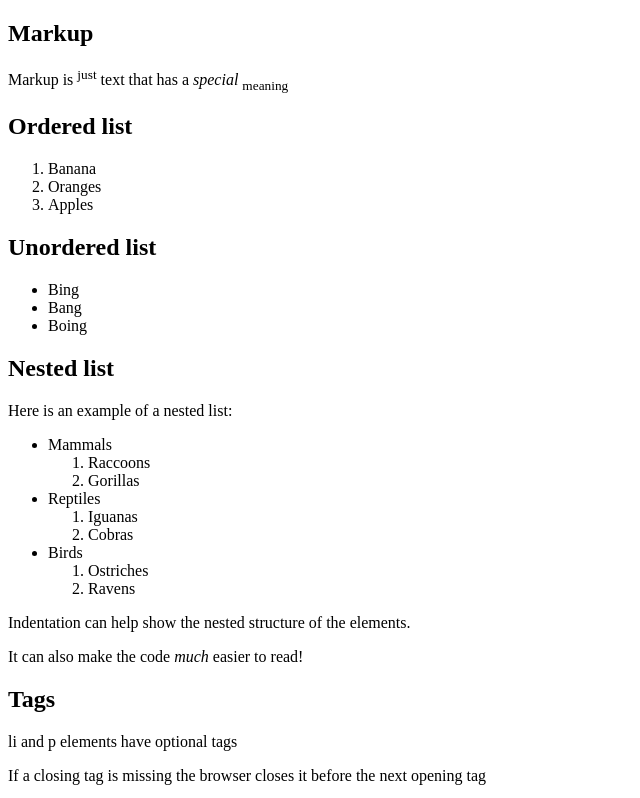
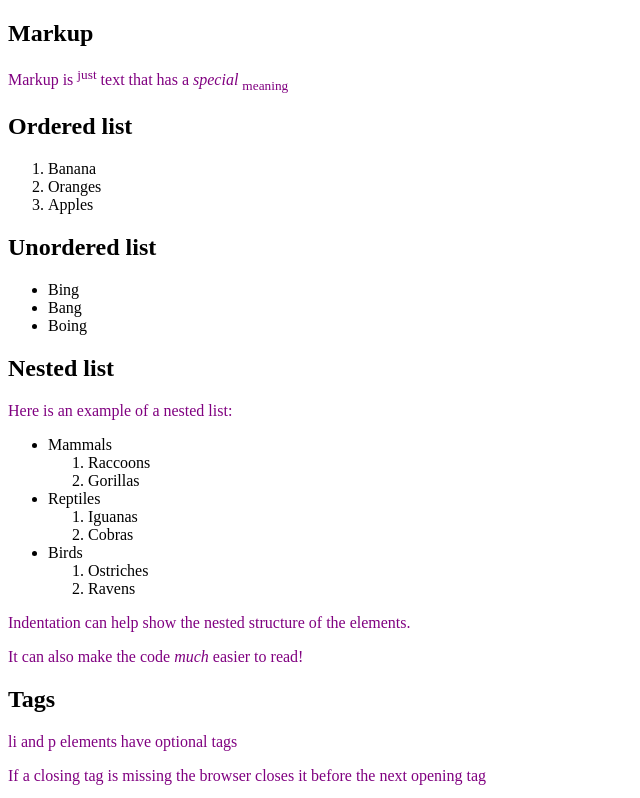
Before and after one commit to tarizer/frontend-ac, a plain HTML site: page Html/notes.html in a window 1280 px wide. Shown: the top 798 px of the page, without its empty margins (0-640 px from the left). Drawn offline with Linux system fonts and the light colour scheme.

Commit message:
Add a stylesheet

```diff
--- a/Html/notes.html
+++ b/Html/notes.html
@@ -5,6 +5,7 @@
   <meta name="viewport" content="width=device-width, initial-scale=1.0">
   <meta http-equiv="X-UA-Compatible" content="ie=edge">
   <title>My notes</title>
+  <link rel="stylesheet" href="style.css">
 </head>
 <body>
   <h2>Markup</h2>
--- /dev/null
+++ b/Html/style.css
@@ -0,0 +1,3 @@
+p {
+  color: purple;
+}
```
